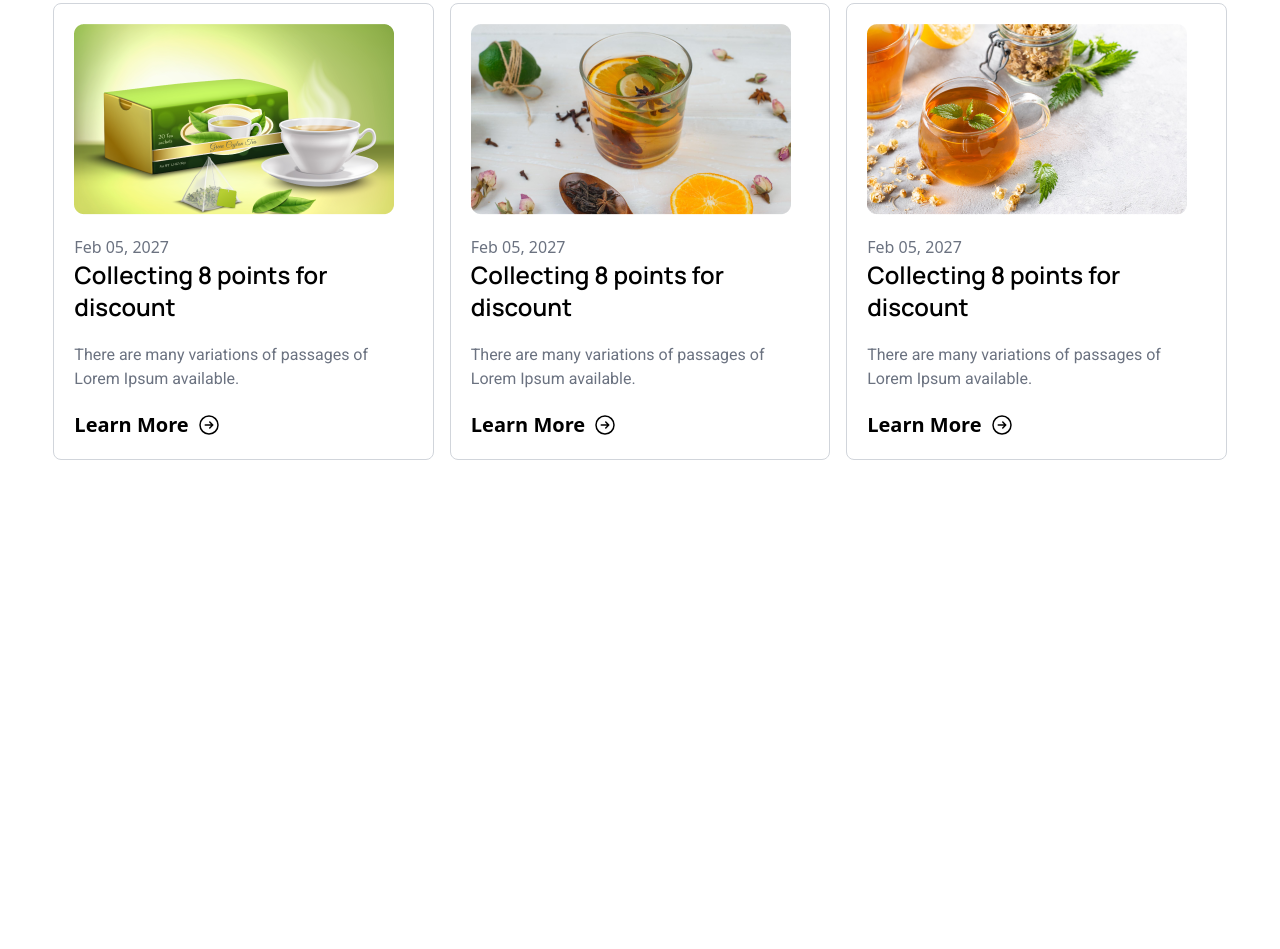
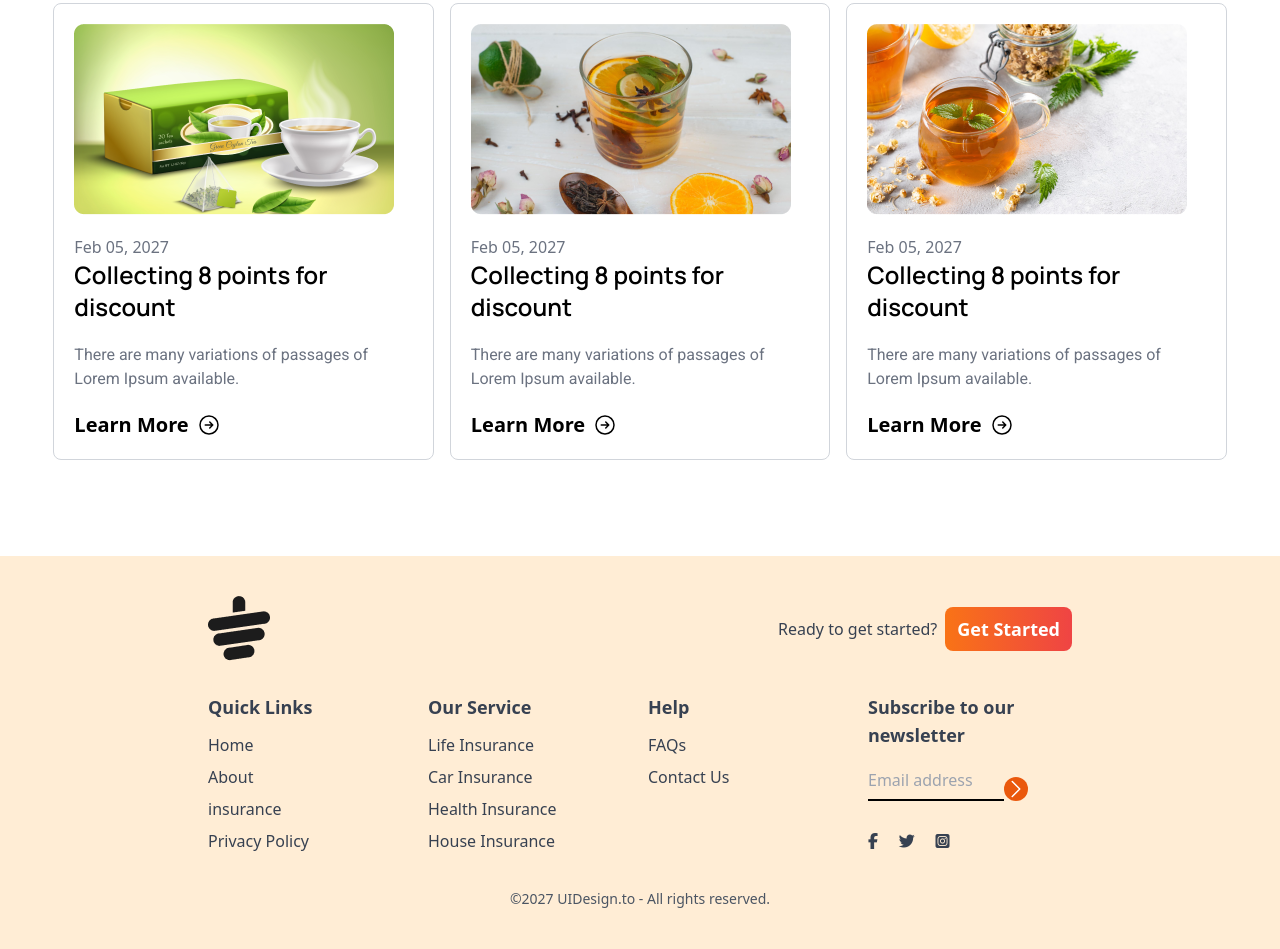
Before and after one commit to raselworshop/tea-house-my, a website built with Vite: page index.html in a window 1280 px wide. Shown: the part 3037-3986 px from the top of the page. Before the commit the page ends 3593 px from the top, so only its background shows below. Built offline with nearby package versions, Linux system fonts and the light colour scheme.

Commit message:
added the footer section

```diff
--- a/index.html
+++ b/index.html
@@ -14,6 +14,9 @@
     <link rel="preconnect" href="https://fonts.googleapis.com">
     <link rel="preconnect" href="https://fonts.gstatic.com" crossorigin>
     <link href="https://fonts.googleapis.com/css2?family=Bebas+Neue&family=Dancing+Script:wght@400..700&family=Manrope:wght@200..800&family=Roboto:ital,wght@0,100;0,300;0,400;0,500;0,700;0,900;1,100;1,300;1,400;1,500;1,700;1,900&display=swap" rel="stylesheet">
+
+    <!-- font awesome cdn -->
+    <link rel="stylesheet" href="https://cdnjs.cloudflare.com/ajax/libs/font-awesome/6.5.2/css/all.min.css" integrity="sha512-SnH5WK+bZxgPHs44uWIX+LLJAJ9/2PkPKZ5QiAj6Ta86w+fsb2TkcmfRyVX3pBnMFcV7oQPJkl9QevSCWr3W6A==" crossorigin="anonymous" referrerpolicy="no-referrer" />
 
     <!-- this script added only to keep active git live link -->
     <script src="https://cdn.tailwindcss.com"></script>
@@ -290,9 +293,69 @@
             </div>
         </div>
      </section>
+    </main>
+    <!-- footer section start here -->
+     <footer class="bg-orange-100 text-gray-700 py-10 px-4 md:px-16">
+        <div class="w-9/12 mx-auto">
+            <!-- logo -->
+            <div class="mb-8 flex justify-between">
+                <img src="./images/cup.png" alt="">
+                <div class="flex items-center gap-2">
+                    <h3>Ready to get started?</h3>
+                    <button class="flex justify-center items-center bg-gradient-to-r from-orange-500 to-red-500 text-center font-bold text-lg text-white rounded-lg px-3 py-2">Get Started</button>
+                </div>
+            </div>
+            <!-- links -->
+             <div class="grid grid-cols-1 md:grid-cols-2 lg:grid-cols-4 gap-4">
+                <!-- first columns -->
+                 <div>
+                    <h3 class="font-semibold text-lg mb-3">Quick Links</h3>
+                    <ul class="space-y-2">
+                        <li><a class="hover:text-orange-600" href="#">Home</a></li>
+                        <li><a class="hover:text-orange-600" href="#">About</a></li>
+                        <li><a class="hover:text-orange-600" href="#">insurance</a></li>
+                        <li><a class="hover:text-orange-600" href="#">Privacy Policy</a></li>
+                    </ul>
+                 </div>
+                 <!-- second columns -->
+                 <div>
+                    <h3 class="font-semibold text-lg mb-3">Our Service</h3>
+                    <ul class="space-y-2">
+                        <li><a class="hover:text-orange-600" href="#">Life Insurance</a></li>
+                        <li><a class="hover:text-orange-600" href="#">Car Insurance</a></li>
+                        <li><a class="hover:text-orange-600" href="#">Health Insurance</a></li>
+                        <li><a class="hover:text-orange-600" href="#">House Insurance</a></li>
+                    </ul>
+                 </div>
+                 <!-- 3rd columns -->
+                 <div>
+                    <h3 class="font-semibold text-lg mb-3">Help</h3>
+                    <ul class="space-y-2">
+                        <li><a class="hover:text-orange-600" href="#">FAQs</a></li>
+                        <li><a class="hover:text-orange-600" href="#">Contact Us</a></li>
+                    </ul>
+                 </div>
+                 <!-- 4th columns -->
+                  <div>
+                    <h2 class="font-semibold text-lg mb-3">Subscribe to our newsletter</h2>
+                    <div class="flex space-y-4">
+                        <input class="bg-transparent border-b-2 border-black w-4/6 outline-none" type="text" placeholder="Email address" required>
 
-    </main>
-
-
+                        <svg xmlns="http://www.w3.org/2000/svg" fill="none" viewBox="0 0 24 24" stroke-width="1.5" stroke="currentColor" class="size-6 bg-orange-600 rounded-full text-white inline-flex justify-center items-center hover:cursor-pointer">
+                            <path stroke-linecap="round" stroke-linejoin="round" d="m8.25 4.5 7.5 7.5-7.5 7.5" />
+                          </svg>
+                    </div>
+                    <div class="flex justify-between w-2/5 mb-2 mt-8">
+                        <i class="fa-brands fa-facebook-f hover:cursor-pointer hover:text-orange-600"></i>
+                        <i class="fa-brands fa-twitter hover:cursor-pointer hover:text-orange-600"></i>
+                        <i class="fa-brands fa-square-instagram hover:cursor-pointer hover:text-orange-600"></i>
+                    </div>
+                  </div>
+             </div>
+             <div class="text-center pt-4 mt-4">
+                <p class="text-sm text-gray-600">&copy;2027 UIDesign.to - All rights reserved.</p>
+             </div>
+        </div>
+     </footer>
 </body>
 </html>
```
